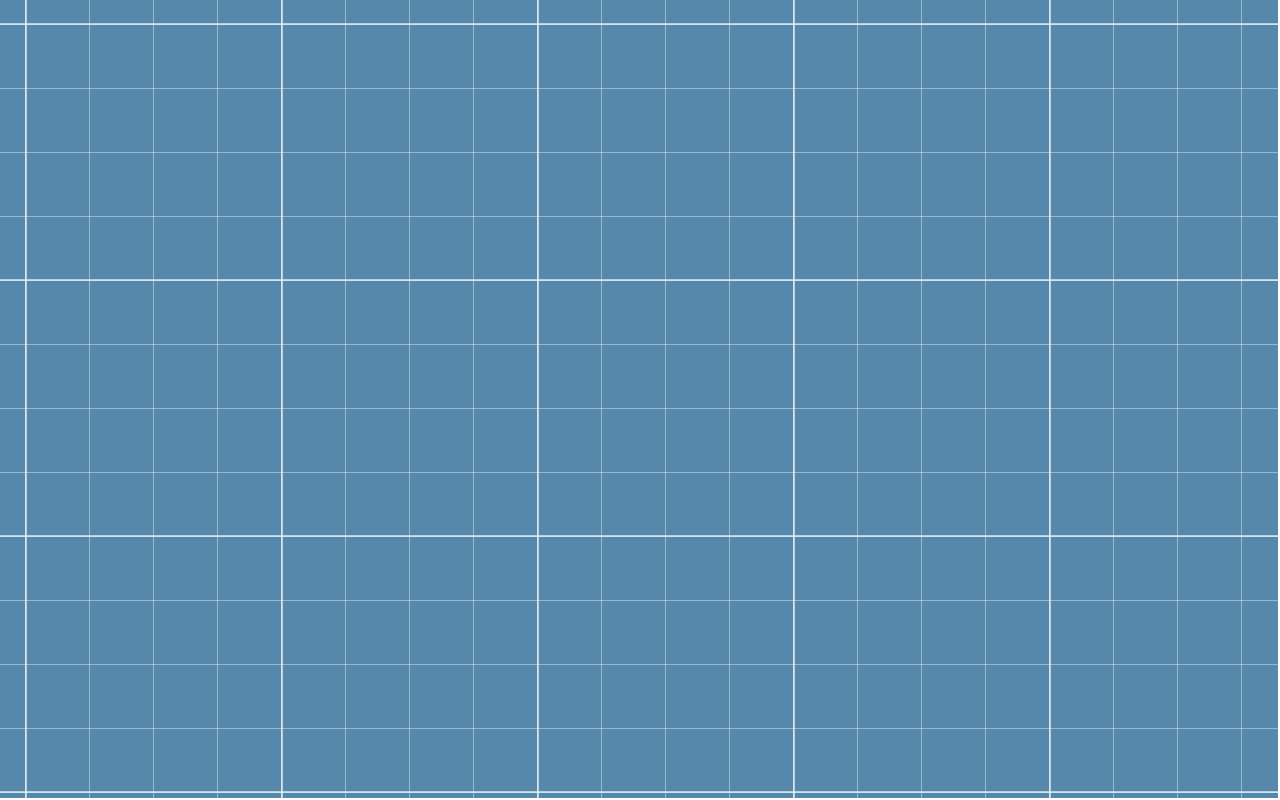
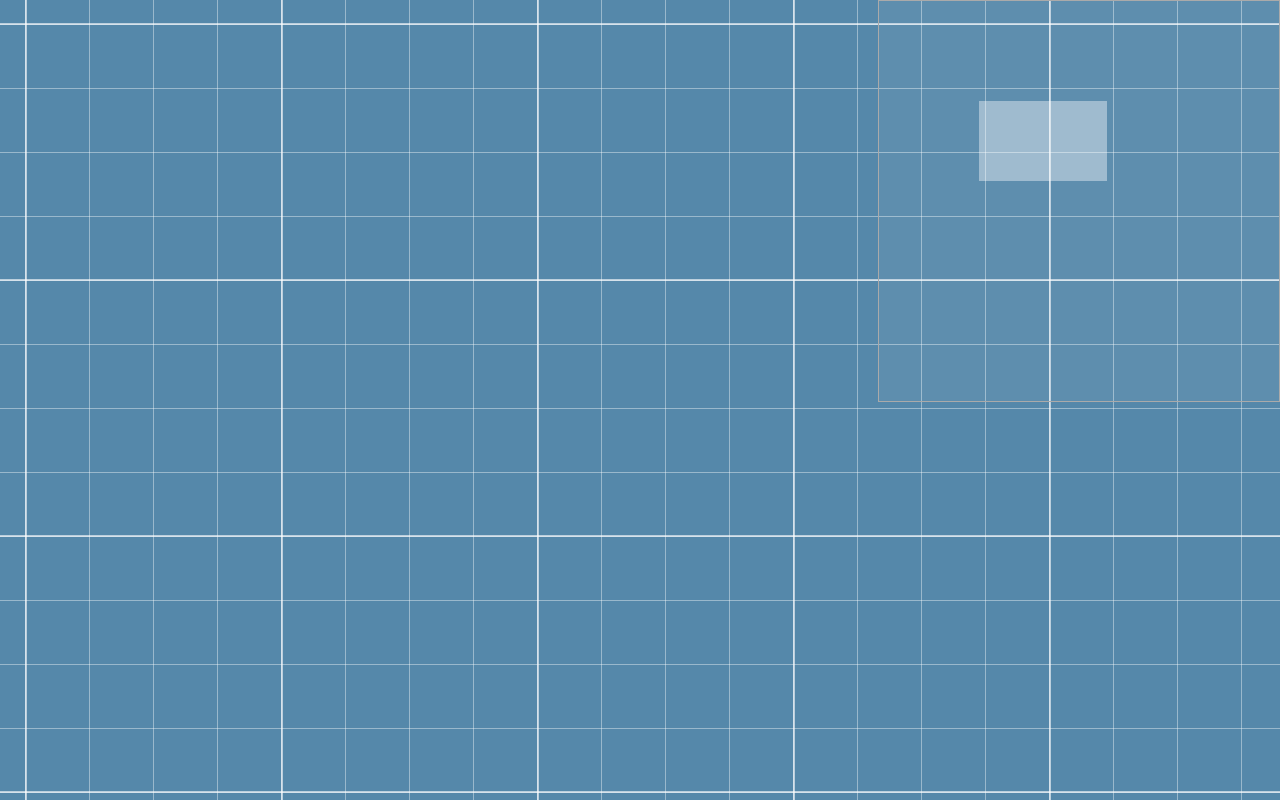
Before and after one commit to chpack/NodeEditor, a plain HTML site: page index.html in a window 1280 px wide. Drawn offline with Linux system fonts and the light colour scheme.

Commit message:
Lots of bugs..... But I think I should formatt those code first.

```diff
--- a/css/main.css
+++ b/css/main.css
@@ -1,5 +1,6 @@
 body {
     margin: 0px;
+    overflow: hidden;
 }
 
 #editor_view {
@@ -7,7 +8,7 @@ body {
     /* height: 100px; */
     background: #58a;
     position: absolute;
-    overflow: scroll;
+    overflow: hidden;
 }
 
 #editor_area {
@@ -42,6 +43,31 @@ body {
 
 #contral_bar {
     position: absolute;
+    /* left: 0px;
+    width: 0px */
+}
+
+#minimap {
+    position: absolute;
+    right: 0px;
+    top: 0px;
+    border: 1px solid #aaaaaa;
+
+    width: 200px;
+    height: 200px;
+}
+
+#minimap_canvas {
+    width: 100%;
+    height: 100%;
+    background: rgba(255, 255, 255, .05)
+}
+
+#minimap_view {
+    position: absolute;
+    top: 0px;
     left: 0px;
-    width: 100px
+    background: rgba(255, 255, 255, .4);
+    width: 64px;
+    height: 64px;
 }
--- a/index.html
+++ b/index.html
@@ -16,12 +16,12 @@
             <img id="temp_target" src="img/ls.jpg">
         </div>
     </div>
-    <!-- <div id="contral_bar"> -->
-        <!-- <form> -->
-            <!-- <input id="rot" type="range" name="ration" min=0 max=360 value=0> -->
-            <!-- <input id="sca" type="range" name="ration" min=0.5 max=10 step=0.05 value=1> -->
-        <!-- </form> -->
-    <!-- </div> -->
+    <div id="tools_bar">
+        <div id="minimap">
+            <canvas id="minimap_canvas"></canvas>
+            <div id="minimap_view"></div>
+        </div>
+    </div>
 
 </body>
 
--- a/js/main.js
+++ b/js/main.js
@@ -9,8 +9,8 @@ function editorViewReplace() {
 }
 
 function editorViewResize() {
-    NE.editorView.style.height = window.innerHeight - 2 + "px";
-    NE.editorView.style.width = window.innerWidth - 2 + "px";
+    NE.editorView.style.height = window.innerHeight + "px";
+    NE.editorView.style.width = window.innerWidth + "px";
 }
 
 function trans(rot, sca) {
@@ -26,25 +26,49 @@ function scale(times) {
         CS.scaleindex -= 1
         CS.scaleindex <= 0 ? CS.scaleindex = 0 : 0;
     }
-    var t = NE.scaleLevel[CS.scaleindex]
-    NE.editorArea.style.transform = "scale(" + t + "," + t + ")"
+    // NE.editorArea.style.transformOrigin = CS.mouseX + "px " + CS.mouseY + "px"
+    minimapResize()
+    minimapReplace()
+    CS.scale = NE.scaleLevel[CS.scaleindex]
+    NE.editorArea.style.transform = "scale(" + CS.scale + "," + CS.scale + ")"
+}
+
+function minimapResize() {
+    // console.log( NE.editorArea.width.slice(0,-3) * CS.minimapRate + "px");
+    // console.log( NE.editorArea.offsetWidth);
+    NE.minimap.style.width = NE.editorArea.offsetWidth * CS.minimapRate + "px";
+    NE.minimap.style.height = NE.editorArea.offsetHeight * CS.minimapRate + "px";
+    NE.minimapView.style.width = NE.editorView.offsetWidth * CS.minimapRate / CS.scale + "px";
+    NE.minimapView.style.height = NE.editorView.offsetHeight * CS.minimapRate / CS.scale + "px";
+}
+
+function minimapReplace() {
+    NE.minimapView.style.left = NE.editorView.scrollLeft * CS.minimapRate / CS.scale + "px";
+    NE.minimapView.style.top = NE.editorView.scrollTop * CS.minimapRate / CS.scale + "px";
 }
 
 
 window.onload = function () {
     NE.editorArea = this.document.getElementById("editor_area");
     NE.editorView = this.document.getElementById("editor_view");
+    NE.minimap = this.document.getElementById("minimap")
+    NE.minimapCanvas = this.document.getElementById("minimap_canvas")
+    NE.minimapView = this.document.getElementById("minimap_view")
     NE.scaleLevel = [0.25, 0.267943366, 0.287174589, 0.307786103, 0.329876978, 0.353553391, 0.378929142, 0.406126198, 0.435275282, 0.466516496, 0.5, 0.535886731, 0.574349177, 0.615572207, 0.659753955, 0.707106781, 0.757858283, 0.812252396, 0.870550563, 0.933032992, 1, 1.071773463, 1.148698355, 1.231144413, 1.319507911, 1.414213562, 1.515716567, 1.624504793, 1.741101127, 1.866065983, 2, 2.143546925, 2.29739671, 2.462288827, 2.639015822, 2.828427125, 3.031433133, 3.249009585, 3.482202253, 3.732131966, 4, 4.28709385, 4.59479342, 4.924577653, 5.278031643, 5.656854249, 6.062866266, 6.498019171, 6.964404506, 7.464263932, 8, 8.5741877, 9.18958684, 9.849155307, 10.55606329, 11.3137085, 12.12573253, 12.99603834, 13.92880901, 14.92852786, 16, 17.1483754, 18.37917368, 19.69831061, 21.11212657, 22.627417, 24.25146506, 25.99207668, 27.85761803, 29.85705573, 32]
 
     CS.mouseX = 0;
     CS.mouseY = 0;
     CS.scaleindex = 20;
+    CS.scale = 1;
     CS.area = "normal";
-    CS.mouseL = false
-    CS.mouseR = false
+    CS.mouseL = false;
+    CS.mouseR = false;
+    CS.minimapRate = 0.1;
 
     editorViewResize();
     editorViewReplace();
+    minimapResize();
+    minimapReplace();
 }
 
 window.onresize = function () {
@@ -73,33 +97,34 @@ window.onkeyup = function (e) {
 }
 
 window.onmousemove = function (e) {
-    CS.mouseX = e.offsetX
-    CS.mouseY = e.offsetY
+    CS.mouseX = e.offsetX;
+    CS.mouseY = e.offsetY;
     if ((CS.area == "move") && CS.mouseR) {
-        NE.editorView.scrollTop -= e.movementY
-        NE.editorView.scrollLeft -= e.movementX
+        NE.editorView.scrollTop -= e.movementY;
+        NE.editorView.scrollLeft -= e.movementX;
+        minimapReplace();
     }
 }
 
-document.addEventListener('contextmenu', function(e){
+document.addEventListener('contextmenu', function (e) {
     if (CS.area != "normal")
         e.preventDefault();
 })
 
-document.addEventListener('mousedown', function(e){
+document.addEventListener('mousedown', function (e) {
     if (e.button == 0) CS.mouseL = true
     if (e.button == 2) CS.mouseR = true
 })
 
-document.addEventListener('mouseup', function(e) {
+document.addEventListener('mouseup', function (e) {
     if (e.button == 0) CS.mouseL = false
     if (e.button == 2) CS.mouseR = false
 })
 
-document.addEventListener('wheel', function(e) {
+document.addEventListener('wheel', function (e) {
     if (CS.area != "normal")
         e.preventDefault();
-    if (CS.area == "move"){
+    if (CS.area == "move") {
         scale(e.deltaY)
     }
 })
```
